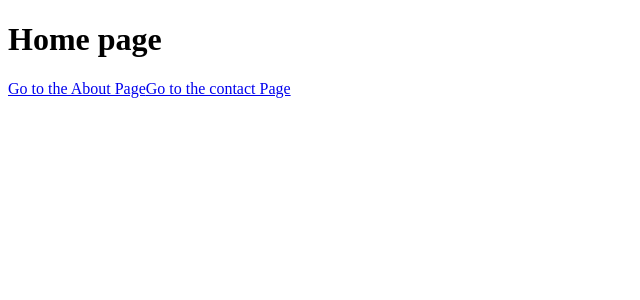
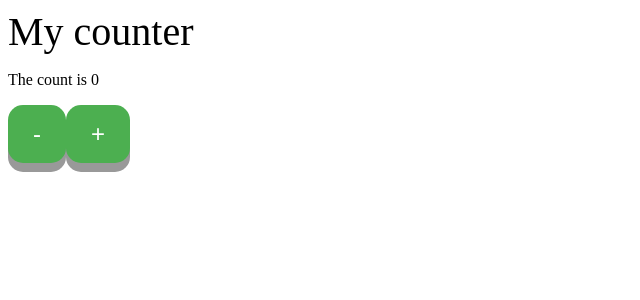
Before and after one commit to Chandima0406/ReactPractice, a React (Create React App) app: page / in a window 1280 px wide. Shown: the top 300 px of the page, without its empty margins (0-640 px from the left). Built offline with nearby package versions, Linux system fonts and the light colour scheme.

Commit message:
Reeact useState Hook

```diff
--- a/package.json
+++ b/package.json
@@ -8,7 +8,7 @@
     "@testing-library/user-event": "^12.8.3",
     "react": "^19.0.0",
     "react-dom": "^19.0.0",
-    "react-router-dom": "^7.1.5",
+    "react-router-dom": "^6.29.0",
     "react-scripts": "5.0.1",
     "web-vitals": "^1.1.2"
   },
--- a/src/App.css
+++ b/src/App.css
@@ -1,38 +1,32 @@
-.App {
-  text-align: left;
+.title{
+  font-size: 40px;
 }
 
-.App-logo {
-  height: 40vmin;
-  pointer-events: none;
+.subTitle{
+  font-size: 30px;
 }
 
-@media (prefers-reduced-motion: no-preference) {
-  .App-logo {
-    animation: App-logo-spin infinite 20s linear;
-  }
+.button {
+  display: inline-block;
+  padding: 15px 25px;
+  font-size: 24px;
+  cursor: pointer;
+  text-align: center;
+  text-decoration: none;
+  outline: none;
+  color: #fff;
+  background-color: #4CAF50;
+  border: none;
+  border-radius: 15px;
+  box-shadow: 0 9px #999;
 }
 
-.App-header {
-  background-color: #282c34;
-  min-height: 100vh;
-  display: flex;
-  flex-direction: column;
-  align-items: center;
-  justify-content: center;
-  font-size: calc(10px + 2vmin);
-  color: white;
+.button:hover {
+  background-color: #3e8e41;
 }
 
-.App-link {
-  color: #61dafb;
+.button:active {
+  background-color: #3e8e41;
+  box-shadow: 0 5px #666;
+  transform: translateY(4px);
 }
-
-@keyframes App-logo-spin {
-  from {
-    transform: rotate(0deg);
-  }
-  to {
-    transform: rotate(360deg);
-  }
-}
--- a/src/App.js
+++ b/src/App.js
@@ -1,24 +1,17 @@
 import logo from './logo.svg';
 import './App.css';
-import { BrowserRouter as Router, Routes, Route, Switch, Link} from "react-router-dom";
-import Home from './Pages/Home';
-import About from './Pages/About';
-import Contact from './Pages/Contact';
 
 function App() {
+  let count = 0;
   return (
-    <Router>
-      <div>
-        <Routes>
+    <>
 
-          <Route path='/' element={<Home/>}></Route>
-          <Route path='/about' element={<About/>}></Route>
-          <Route path='/contact' element={<Contact/>}></Route>
+    <span className='title'>My counter</span>
+    <p className='subtitle'>The count is {count}</p>
+    <button className='button'>-</button>
+    <button className='button'>+</button>
 
-        </Routes>
-      </div>
-    </Router>
-
+    </>
   );
 }
 
```
Also changed, not shown: 1 other file (tests, documents, lock files or other folders).
